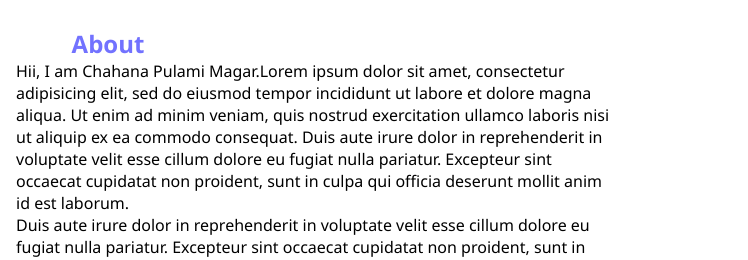
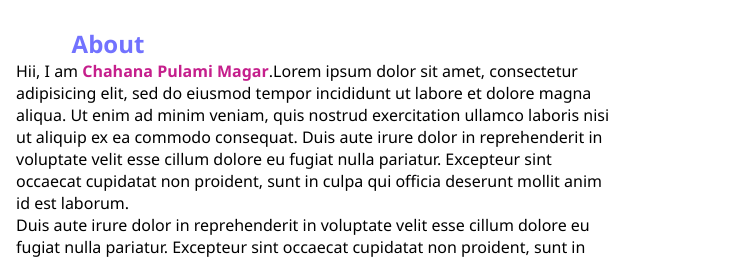
Before and after one commit to chahanaGuie/chahanaproject, a plain HTML site: page index.html in a window 1280 px wide. Shown: the part 460-720 px from the top of the page, 532-1280 px from the left. Drawn offline with Linux system fonts and the light colour scheme.

Commit message:
index updated

```diff
--- a/index.html
+++ b/index.html
@@ -52,7 +52,7 @@
 			<img width="400px" height="300px" src="images/chahana.jpg">
 
 			<div class="about-content">
-         <p>Hii, I am Chahana Pulami Magar.Lorem ipsum dolor sit amet, consectetur adipisicing elit, sed do eiusmod tempor incididunt ut labore et dolore magna aliqua. Ut enim ad minim veniam, quis nostrud exercitation ullamco laboris nisi ut aliquip ex ea commodo consequat. Duis aute irure dolor in reprehenderit in voluptate velit esse cillum dolore eu fugiat nulla pariatur. Excepteur sint occaecat cupidatat non proident, sunt in culpa qui officia deserunt mollit anim id est laborum.</p>
+         <p>Hii, I am <span><strong>Chahana Pulami Magar</span></strong>.Lorem ipsum dolor sit amet, consectetur adipisicing elit, sed do eiusmod tempor incididunt ut labore et dolore magna aliqua. Ut enim ad minim veniam, quis nostrud exercitation ullamco laboris nisi ut aliquip ex ea commodo consequat. Duis aute irure dolor in reprehenderit in voluptate velit esse cillum dolore eu fugiat nulla pariatur. Excepteur sint occaecat cupidatat non proident, sunt in culpa qui officia deserunt mollit anim id est laborum.</p>
          <p> Duis aute irure dolor in reprehenderit in voluptate velit esse cillum dolore eu fugiat nulla pariatur. Excepteur sint occaecat cupidatat non proident, sunt in culpa qui officia deserunt mollit anim id est laborum.</p>
 		</div>
 	</div>
```
